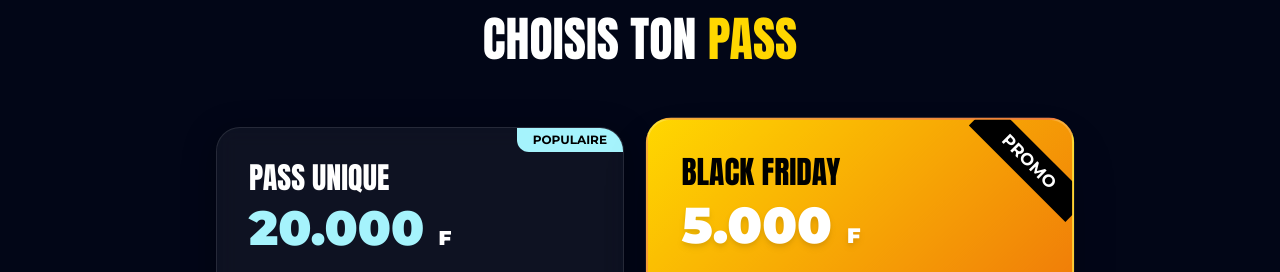
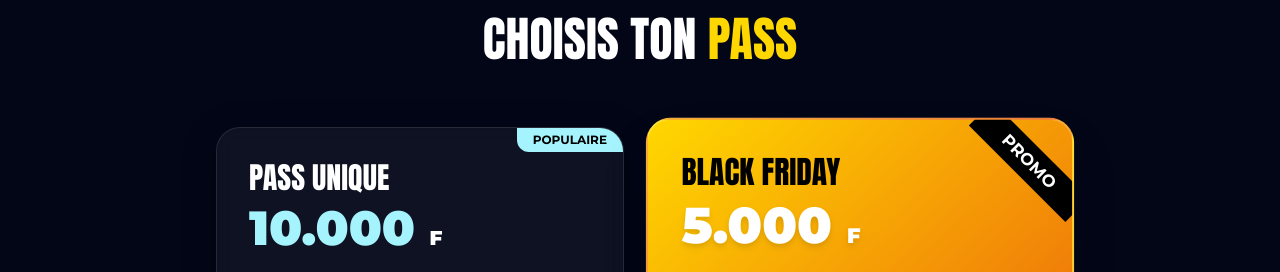
Before and after one commit to SultanDicko/petroevent, a plain HTML site: page index.html in a window 1280 px wide. Shown: the part 2566-2838 px from the top of the page. Drawn offline with nearby package versions, Linux system fonts and the light colour scheme.

Commit message:
Update index.html

```diff
--- a/index.html
+++ b/index.html
@@ -305,7 +305,7 @@
                 <div class="glass-card rounded-3xl p-8 relative overflow-hidden hover:border-brand-ice/50 transition duration-300 group">
                     <div class="absolute top-0 right-0 bg-brand-ice text-black text-xs font-bold px-4 py-1 rounded-bl-xl">POPULAIRE</div>
                     <h3 class="font-display text-3xl mb-2 text-white">PASS UNIQUE</h3>
-                    <div class="text-5xl font-black text-brand-ice mb-6">20.000 <span class="text-xl text-white">F</span></div>
+                    <div class="text-5xl font-black text-brand-ice mb-6">10.000 <span class="text-xl text-white">F</span></div>
 
                     <ul class="space-y-4 mb-8 text-gray-300">
                         <li class="flex items-center gap-3"><i class="ph-fill ph-check-circle text-brand-ice"></i> Accès Open BBQ</li>
```
